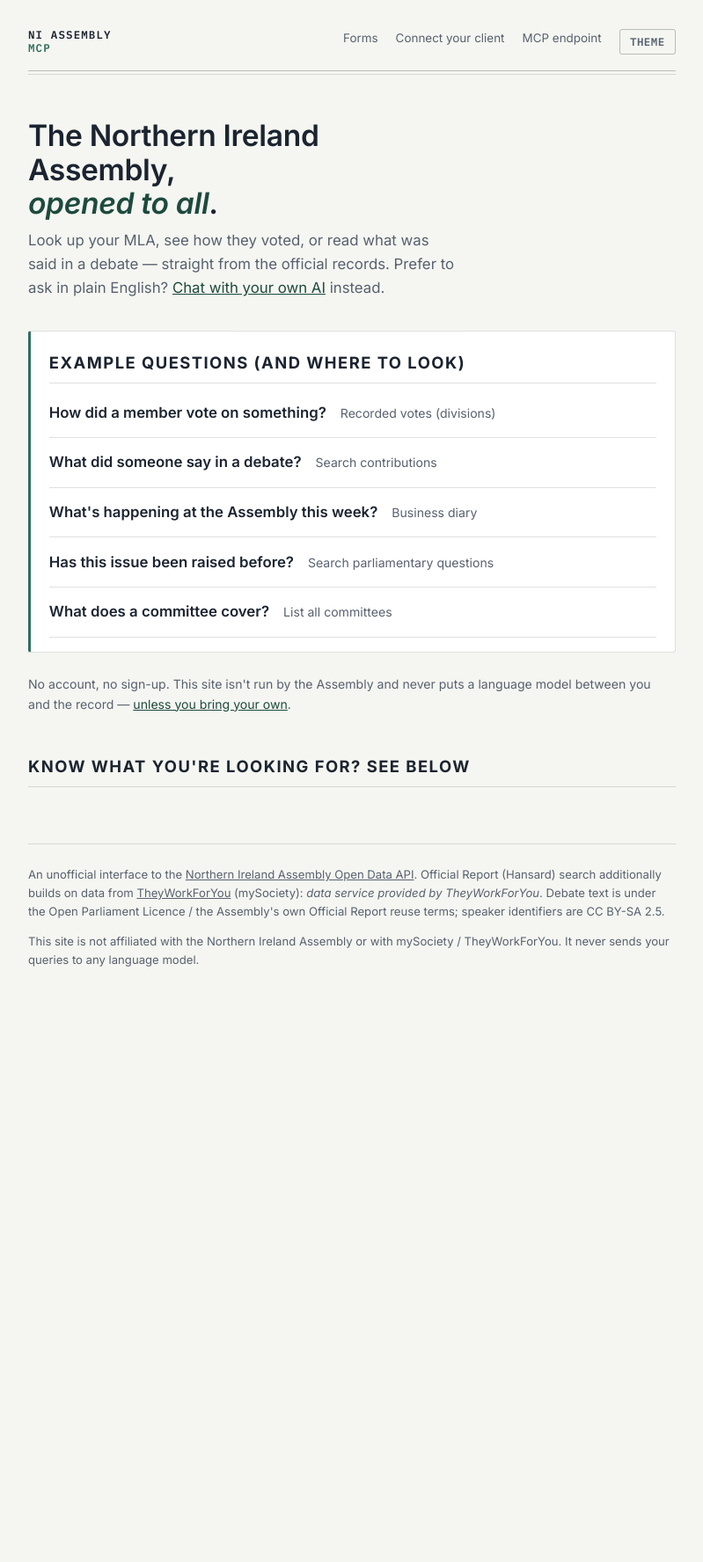
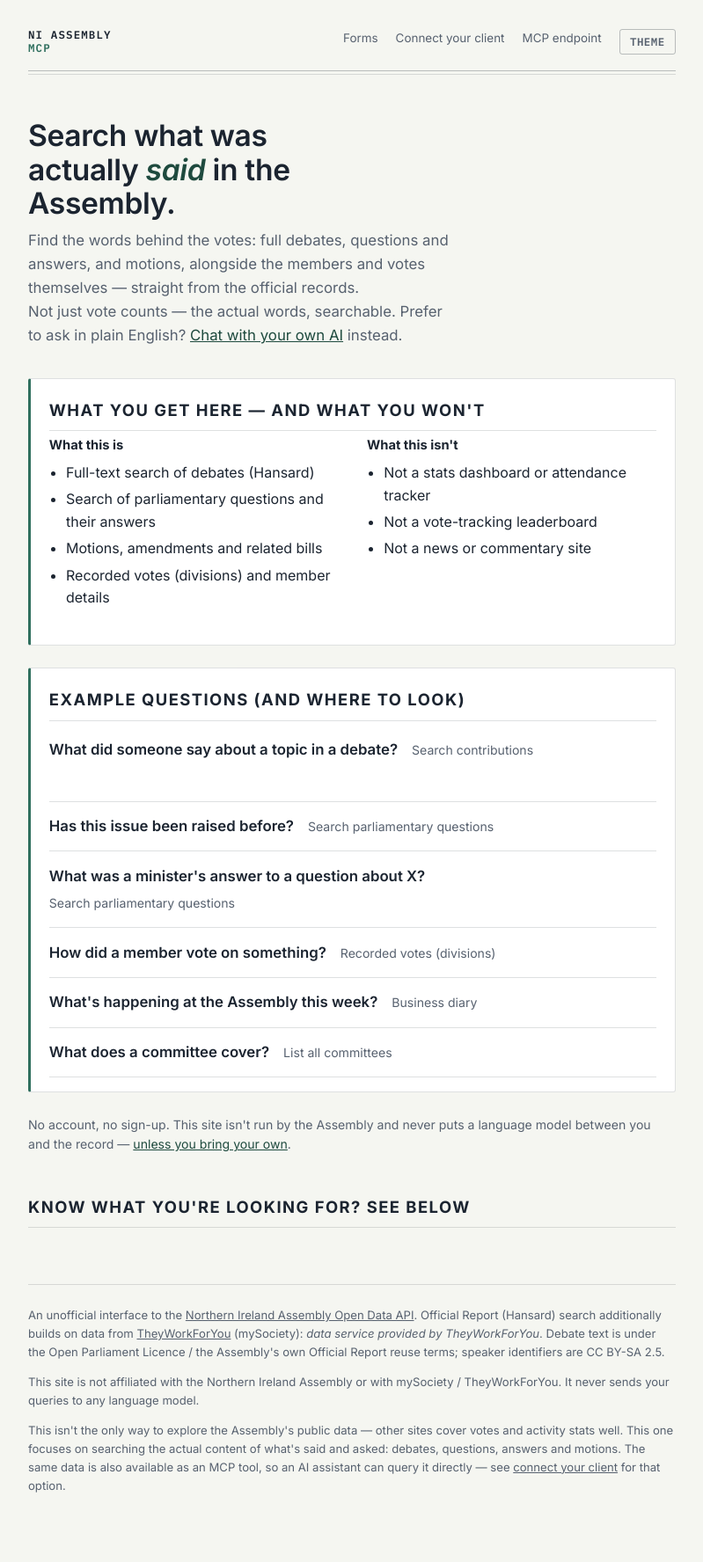
Before and after one commit to tobiasdavidson7-ui/ni-assembly-mcp, a Python web app: template ni_assembly_mcp/forms/templates/index.html in a window 1280 px wide. Shown: the whole page at 88% size, without its empty margins (240-1039 px from the left). Before the commit the page ends 1099 px from the top, so only its background shows below. Run offline with Jinja, Linux system fonts and the light colour scheme; the template is opened without the code that fills it, so the values that code supplies are empty.

Commit message:
Clarify site purpose and USP in hero, footer and connect copy
Reposition the homepage around content search (debates, questions,
motions) rather than lookup/dashboard framing: rewrite the hero
headline/subhead, add a "what this is / isn't" comparison block, and
reorder the example-question list to lead with content-search use
cases. Update the footer and /connect intro to state the same
positioning, keeping the MCP/AI angle secondary for general visitors.

Co-Authored-By: Claude Sonnet 5 <noreply@anthropic.com>

```diff
--- a/ni_assembly_mcp/forms/templates/base.html
+++ b/ni_assembly_mcp/forms/templates/base.html
@@ -157,6 +157,15 @@
     margin: 1.1rem 0 .3rem; color: var(--ink);
   }
   .start .register-list li:first-child { border-top: none; }
+
+  /* index.html — "what this is / isn't" comparison block */
+  .compare { display: grid; grid-template-columns: 1fr 1fr; gap: 1.4rem 2rem; margin: 0 0 1.2rem; }
+  .compare-label {
+    font-weight: 700; font-size: .92rem; margin: 0 0 .4rem; color: var(--ink);
+  }
+  @media (max-width: 640px) {
+    .compare { grid-template-columns: 1fr; }
+  }
 
   /* index.html — reassurance line (moved out of the hero, kept short) */
   .reassurance { color: var(--ink-soft); font-size: .88rem; margin: 0 0 2.8rem; }
@@ -441,6 +450,11 @@
   speaker identifiers are CC BY-SA 2.5.</p>
   <p>This site is not affiliated with the Northern Ireland Assembly or with
   mySociety / TheyWorkForYou. It never sends your queries to any language model.</p>
+  <p>This isn't the only way to explore the Assembly's public data — other sites
+  cover votes and activity stats well. This one focuses on searching the actual
+  content of what's said and asked: debates, questions, answers and motions. The
+  same data is also available as an MCP tool, so an AI assistant can query it
+  directly — see <a href="/connect">connect your client</a> for that option.</p>
 </footer>
 </body>
 </html>
--- a/ni_assembly_mcp/forms/templates/index.html
+++ b/ni_assembly_mcp/forms/templates/index.html
@@ -1,33 +1,63 @@
 {% extends "base.html" %}
 {% block content %}
 <section class="hero">
-  <h1>The Northern Ireland Assembly,<br><em>opened to all</em>.</h1>
-  <p class="lede">Look up your MLA, see how they voted, or read what was said in a
-  debate — straight from the official records. Prefer to ask in plain English?
-  <a href="/connect">Chat with your own AI</a> instead.</p>
+  <h1>Search what was actually <em>said</em> in the Assembly.</h1>
+  <p class="lede">Find the words behind the votes: full debates, questions and
+  answers, and motions, alongside the members and votes themselves — straight
+  from the official records.</p>
+  <p class="lede">Not just vote counts — the actual words, searchable. Prefer to
+  ask in plain English? <a href="/connect">Chat with your own AI</a> instead.</p>
+</section>
+
+<section class="start">
+  <h2 class="start-title">What you get here — and what you won't</h2>
+  <div class="compare">
+    <div class="compare-col">
+      <p class="compare-label">What this is</p>
+      <ul class="plain-list">
+        <li>Full-text search of debates (Hansard)</li>
+        <li>Search of parliamentary questions and their answers</li>
+        <li>Motions, amendments and related bills</li>
+        <li>Recorded votes (divisions) and member details</li>
+      </ul>
+    </div>
+    <div class="compare-col">
+      <p class="compare-label">What this isn't</p>
+      <ul class="plain-list">
+        <li>Not a stats dashboard or attendance tracker</li>
+        <li>Not a vote-tracking leaderboard</li>
+        <li>Not a news or commentary site</li>
+      </ul>
+    </div>
+  </div>
 </section>
 
 <section class="start">
   <h2 class="start-title">Example Questions (and where to look)</h2>
   <ul class="register-list">
+    <li><a class="register-row" href="/forms/contributions">
+      <span class="register-row-title">What did someone say about a topic in a debate?</span>
+      <span class="register-row-summary">Search contributions</span>
+      <span class="register-row-arrow" aria-hidden="true">&rarr;</span>
+    </a></li>
+    <li><a class="register-row" href="/forms/questions">
+      <span class="register-row-title">Has this issue been raised before?</span>
+      <span class="register-row-summary">Search parliamentary questions</span>
+      <span class="register-row-arrow" aria-hidden="true">&rarr;</span>
+    </a></li>
+    <li><a class="register-row" href="/forms/questions">
+      <span class="register-row-title">What was a minister's answer to a question about X?</span>
+      <span class="register-row-summary">Search parliamentary questions</span>
+      <span class="register-row-arrow" aria-hidden="true">&rarr;</span>
+    </a></li>
     <li><a class="register-row" href="/forms/divisions">
       <span class="register-row-title">How did a member vote on something?</span>
       <span class="register-row-summary">Recorded votes (divisions)</span>
       <span class="register-row-arrow" aria-hidden="true">&rarr;</span>
     </a></li>
-    <li><a class="register-row" href="/forms/contributions">
-      <span class="register-row-title">What did someone say in a debate?</span>
-      <span class="register-row-summary">Search contributions</span>
-      <span class="register-row-arrow" aria-hidden="true">&rarr;</span>
-    </a></li>
     <li><a class="register-row" href="/forms/business-diary">
       <span class="register-row-title">What's happening at the Assembly this week?</span>
       <span class="register-row-summary">Business diary</span>
-      <span class="register-row-arrow" aria-hidden="true">&rarr;</span>
-    </a></li>
-    <li><a class="register-row" href="/forms/questions">
-      <span class="register-row-title">Has this issue been raised before?</span>
-      <span class="register-row-summary">Search parliamentary questions</span>
       <span class="register-row-arrow" aria-hidden="true">&rarr;</span>
     </a></li>
     <li><a class="register-row" href="/forms/committees">
```
Also changed, not shown: ni_assembly_mcp/forms/templates/connect.html (+6 -4 lines).
